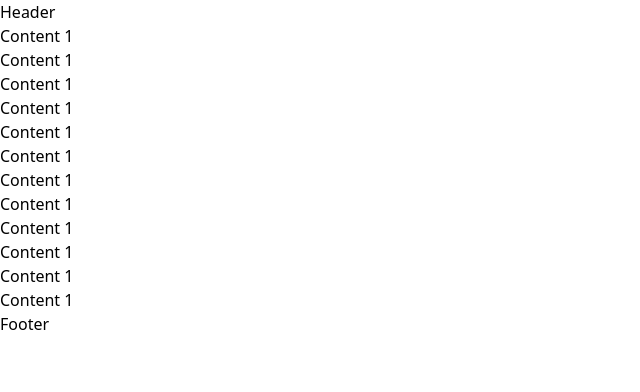
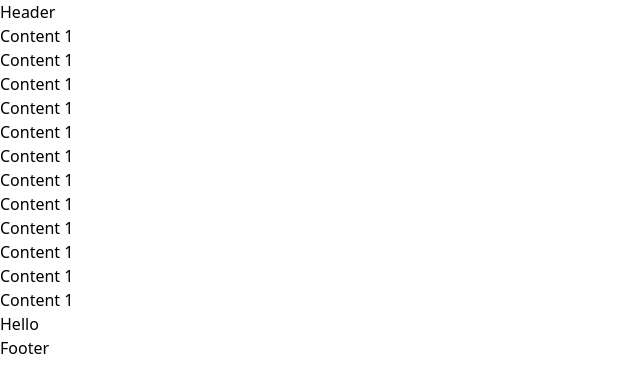
Before and after one commit to iqbalpakeh/trackv, an Angular app in the folder web/: page / in a window 1280 px wide. Shown: the top 392 px of the page, without its empty margins (0-640 px from the left). Built offline with nearby package versions, Linux system fonts and the light colour scheme.

Commit message:
scrollable layout

```diff
--- a/web/src/app/app.component.html
+++ b/web/src/app/app.component.html
@@ -2,19 +2,22 @@
 
 <div class="h-screen flex flex-col bg-red-100">
 
-  <!-- /////////////////////////////////////// -->
+  <!-- --------------------------------------- -->
   <!-- HEADER -->
-  <!-- /////////////////////////////////////// -->
+  <!-- --------------------------------------- -->
   <div class="bg-yello-100 flex-none">
     <div class="p-8">
       Header
     </div>
   </div>
 
-  <!-- /////////////////////////////////////// -->
+  <!-- --------------------------------------- -->
   <!-- CONTENT -->
-  <!-- /////////////////////////////////////// -->
+  <!-- --------------------------------------- -->
   <div class="bg-blue-100 flex-grow overflow-y-auto">
+
+    <div class="flex">
+      <div class="bg-green-300 w-1/3">
         <div class="p-8">
           Content 1
         </div>
@@ -52,10 +55,19 @@
           Content 1
         </div>
       </div>
+      <div class="bg-indigo-300 relative w-2/3">
+        <div class="fixed p-8">
+          Hello
+        </div>
+      </div>
+    </div>
 
-  <!-- /////////////////////////////////////// -->
+
+  </div>
+
+  <!-- --------------------------------------- -->
   <!-- FOOTER -->
-  <!-- /////////////////////////////////////// -->
+  <!-- --------------------------------------- -->
   <div class="bg-yellow-100 flex-none">
     <div class="p-8">
       Footer
```
Lines whose indentation alone changed are shown as unchanged.
